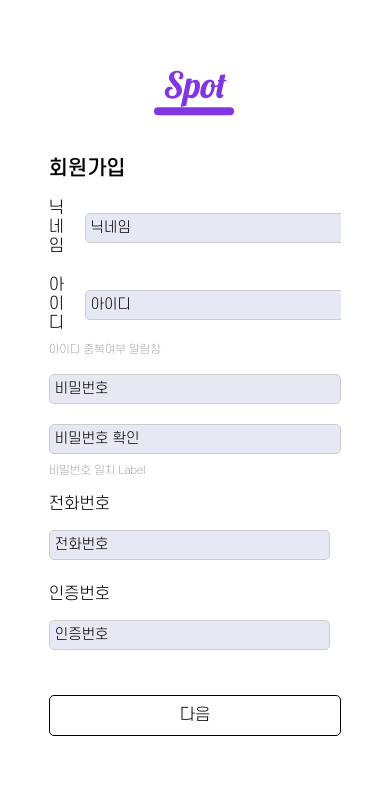
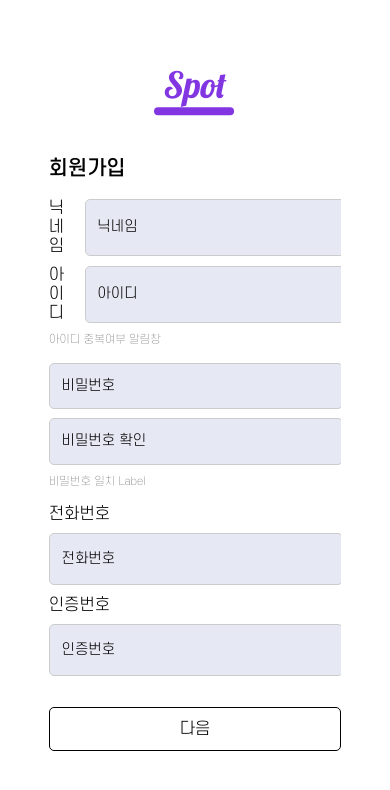
Before and after one commit to prjSpot/Spot, a React Native app: screen /SignUpScreen in a window 390 px wide. Shown: the top 790 px of the page. Built offline with nearby package versions, Linux system fonts and the light colour scheme.

Commit message:
signupScreenPercentage

```diff
--- a/pages/LoadingPage/LoadingScreen.js
+++ b/pages/LoadingPage/LoadingScreen.js
@@ -45,7 +45,7 @@ const styles = StyleSheet.create({
     width: 153,
     height: 153,
     alignSelf: 'center',
-    marginTop: 343,
+    marginTop: '75%',
   },
   logo: {
     fontSize: 48,
--- a/pages/UserPage/SignUpScreen.js
+++ b/pages/UserPage/SignUpScreen.js
@@ -97,7 +97,7 @@ const SignUpScreen = () => {
 
 
 
-        <View style={[styles.row, { marginBottom: 10 }]}>
+        <View style={[styles.row]}>
           <Text style={styles.labelText}>닉네임</Text>
           <TextInput
             style={[styles.input, { flex: 1 , fontFamily: 'SCDream3' }]}
@@ -117,21 +117,25 @@ const SignUpScreen = () => {
         </View>
         <Text style={styles.hint}>아이디 중복여부 알림창</Text>
 
+        <View style={styles.row}>
         <TextInput
-          style={[styles.input, { marginBottom: 20 , fontFamily: 'SCDream3'}]}
+          style={[styles.input, { flex: 1, fontFamily: 'SCDream3'}]}
           placeholder="비밀번호"
           secureTextEntry
           value={password}
           onChangeText={setPassword}
         />
+        </View>
 
+        <View style={styles.row}>
         <TextInput
-          style={[styles.input, { fontFamily: 'SCDream3'}]}
+          style={[styles.input, { flex: 1, fontFamily: 'SCDream3'}]}
           placeholder="비밀번호 확인"
           secureTextEntry
           value={confirmPassword}
           onChangeText={setConfirmPassword}
         />
+        </View>
         <Text style={styles.hintPass}>비밀번호 일치 Label</Text>
 
         <Text style={styles.labelText}>전화번호</Text>
@@ -142,8 +146,8 @@ const SignUpScreen = () => {
             value={phoneNumber}
             onChangeText={setPhoneNumber}
           />
-          <TouchableOpacity style={styles.button}>
-            <Text style={styles.buttonText}>전송</Text>
+          <TouchableOpacity style={[styles.button]}>
+            <Text style={[styles.buttonText]}>전송</Text>
           </TouchableOpacity>
         </View>
 
@@ -161,7 +165,7 @@ const SignUpScreen = () => {
         </View>
 
         <TouchableOpacity style={[styles.nextButton]}>
-          <Text style={styles.buttonText} onPress={openModal}>다음</Text>
+          <Text style={styles.nextButtonText} onPress={openModal}>다음</Text>
         </TouchableOpacity>
       </ScrollView>
 
@@ -219,8 +223,8 @@ const SignUpScreen = () => {
                     <WithLocalSvg asset={CheckBtn(isAgreeLocation)} style={[ styles.checkAgree, {marginBottom: 30,}]}/>
                   </TouchableOpacity>
                 </View>
-                <TouchableOpacity style={[styles.nextButton, {marginTop:10}]} onPress={closeModal}>
-                  <Text style={styles.buttonText}>다음</Text>
+                <TouchableOpacity style={styles.nextButton} onPress={closeModal}>
+                  <Text style={styles.nextButtonText}>다음</Text>
                 </TouchableOpacity>
               </ScrollView>
             </View>
@@ -239,7 +243,7 @@ const styles = StyleSheet.create({
     alignItems: "center",
   },
   signup: {
-    width: "75%"
+    width: "75%",
   },
   logo: {
     fontSize: 36,
@@ -257,11 +261,13 @@ const styles = StyleSheet.create({
   input: {
     borderWidth: 1,
     borderColor: '#ccc',
-    padding: 5,
-    marginBottom: 10,
+    padding: "4%",
+    marginBottom: "4%",
     borderRadius: 5,
     backgroundColor: '#E6E9F3',
     color: 'black',
+    width: "auto",
+    height: "85%",
   },
   hint: {
     fontSize: 11,
@@ -272,7 +278,7 @@ const styles = StyleSheet.create({
   hintPass: {
     fontSize: 11,
     color: '#888',
-    marginBottom: 18,
+    marginBottom: "6%",
     fontFamily:'SCDream2'
   },
   row: {
@@ -293,23 +299,34 @@ const styles = StyleSheet.create({
   },
   button: {
     backgroundColor: '#ffffff',
-    paddingVertical: 10,
-    paddingHorizontal: 15,
+    paddingVertical: "4%",
+    paddingHorizontal: "6%",
     borderRadius: 5,
     borderStyle:'solid',
     borderWidth: 0.5,
-    marginBottom: 20,
+    marginBottom: "4%",
+    height: "85%",
   },
   inputTel: {
     borderWidth: 1,
     borderColor: '#ccc',
     backgroundColor: '#E6E9F3',
-    padding: 5,
+    padding: "4%",
     borderRadius: 5,
-    marginBottom: 20,
+    marginBottom: "4%",
     marginRight: '7%',
+    width: "auto",
+    height: "85%",
   },
   buttonText: {
+    fontSize: 16,
+    textAlign: 'center',
+    borderStyle:'solid',
+    fontFamily:'SCDream3',
+    marginTop: "19%",
+    // alignItems: 'center',
+  },
+  nextButtonText: {
     fontSize: 16,
     textAlign: 'center',
     borderStyle:'solid',
@@ -317,8 +334,8 @@ const styles = StyleSheet.create({
   },
   nextButton: {
     backgroundColor: '#ffffff',
-    paddingVertical: 10,
-    paddingHorizontal: 20,
+    paddingVertical: "4%",
+    paddingHorizontal: "6%",
     borderRadius: 5,
     borderStyle:'solid',
     borderWidth: 0.5,
```
